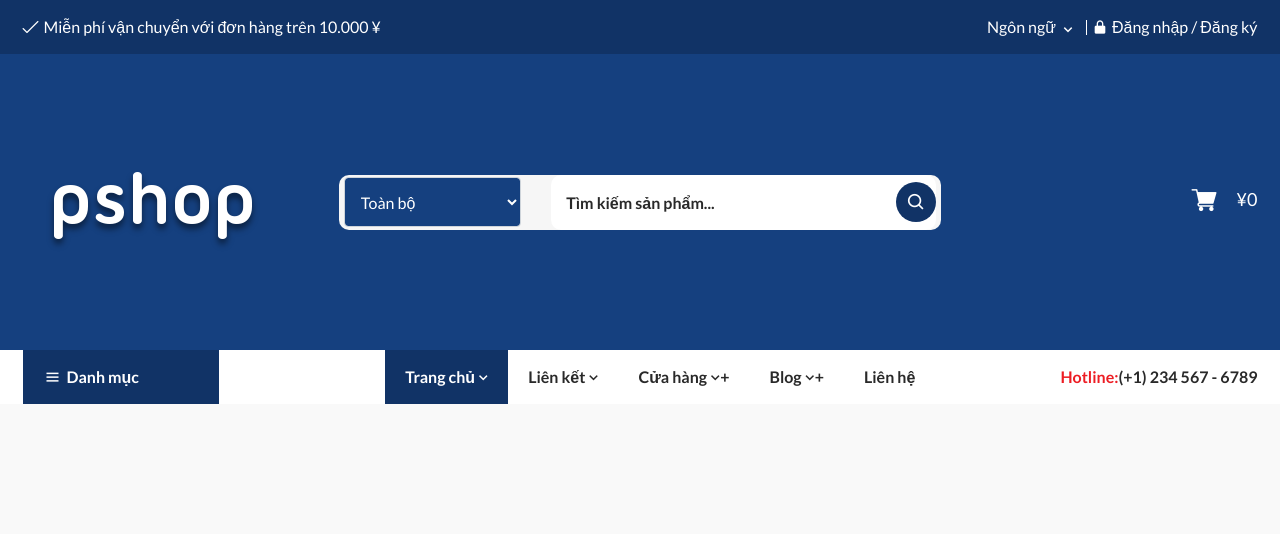
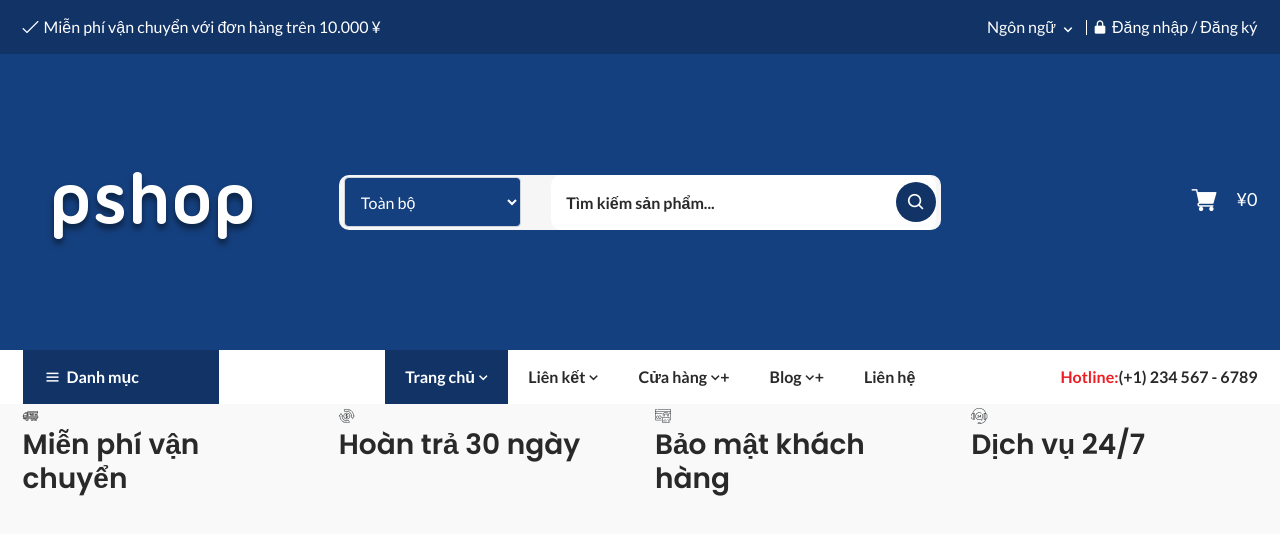
Before and after one commit to nhatnv6767/docu-rct-client, a React (Create React App) app: page / in a window 1280 px wide. Shown: the top 534 px of the page. Built offline with nearby package versions, Linux system fonts and the light colour scheme.

Commit message:
support component

```diff
--- a/src/App.js
+++ b/src/App.js
@@ -4,6 +4,7 @@
 import ComingSoon from './pages/About/ComingSoon'
 import MiddleHeader from './components/Layout/MiddleHeader'
 import Navbar from './components/Layout/Navbar'
+import Support from './components/Common/Support'
 
 function App () {
   return (
@@ -14,6 +15,7 @@
       {/*<ComingSoon/>*/}
       <MiddleHeader/>
       <Navbar/>
+      <Support/>
     </Router>
   )
 }
--- /dev/null
+++ b/src/components/Common/Support.jsx
@@ -0,0 +1,61 @@
+const Support = ({ paddingClass = null }) => {
+  return (
+    <section className={'support-area ' + paddingClass}>
+      <div className="container">
+        <div className="support-inner-box">
+          <div className="row">
+            <div className="col-lg-3 col-md-6">
+              <div className="single-support">
+                <div className="icon">
+                  <i className="flaticon-free-shipping"></i>
+                </div>
+                <div className="support-content">
+                  <h3>Miễn phí vận chuyển</h3>
+                </div>
+              </div>
+            </div>
+
+            <div className="col-lg-3 col-md-6">
+              <div className="single-support">
+                <div className="icon">
+                  <i className="flaticon-return"></i>
+                </div>
+
+                <div className="support-content">
+                  <h3>Hoàn trả 30 ngày</h3>
+                </div>
+              </div>
+            </div>
+
+            <div className="col-lg-3 col-md-6">
+              <div className="single-support">
+                <div className="icon">
+                  <i className="flaticon-security"></i>
+                </div>
+
+                <div className="support-content">
+                  <h3>Bảo mật khách hàng</h3>
+                </div>
+              </div>
+            </div>
+
+            <div className="col-lg-3 col-md-6">
+              <div className="single-support">
+                <div className="icon">
+                  <i className="flaticon-support"></i>
+                </div>
+
+                <div className="support-content">
+                  <h3>Dịch vụ 24/7</h3>
+                </div>
+              </div>
+            </div>
+
+          </div>
+        </div>
+      </div>
+    </section>
+  )
+}
+
+export default Support
```
